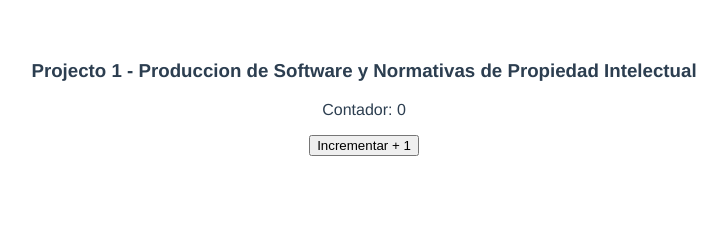
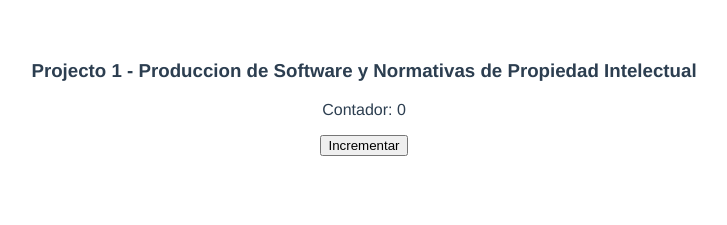
Before and after one commit to KidDarknezz/Proyecto-1, a Vue app: page / in a window 1280 px wide. Shown: the top 225 px of the page, without its empty margins (276-1003 px from the left). Built offline with nearby package versions, Linux system fonts and the light colour scheme.

Commit message:
Remove text on btn

```diff
--- a/src/App.vue
+++ b/src/App.vue
@@ -3,7 +3,7 @@
     <h3>Projecto 1 - Produccion de Software y Normativas de Propiedad Intelectual</h3>
     <!-- <p>Presentacion</p> -->
     <p>Contador: {{ counter }}</p>
-    <button @click="counter++">Incrementar + 1</button>
+    <button @click="counter++">Incrementar</button>
   </div>
 </template>
 
```
